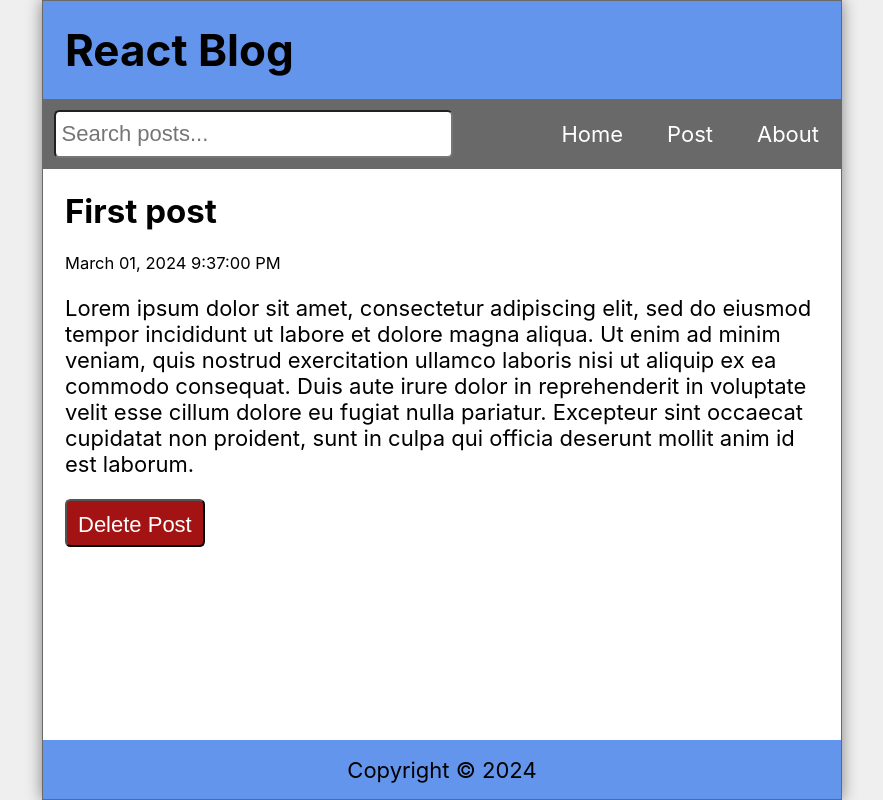
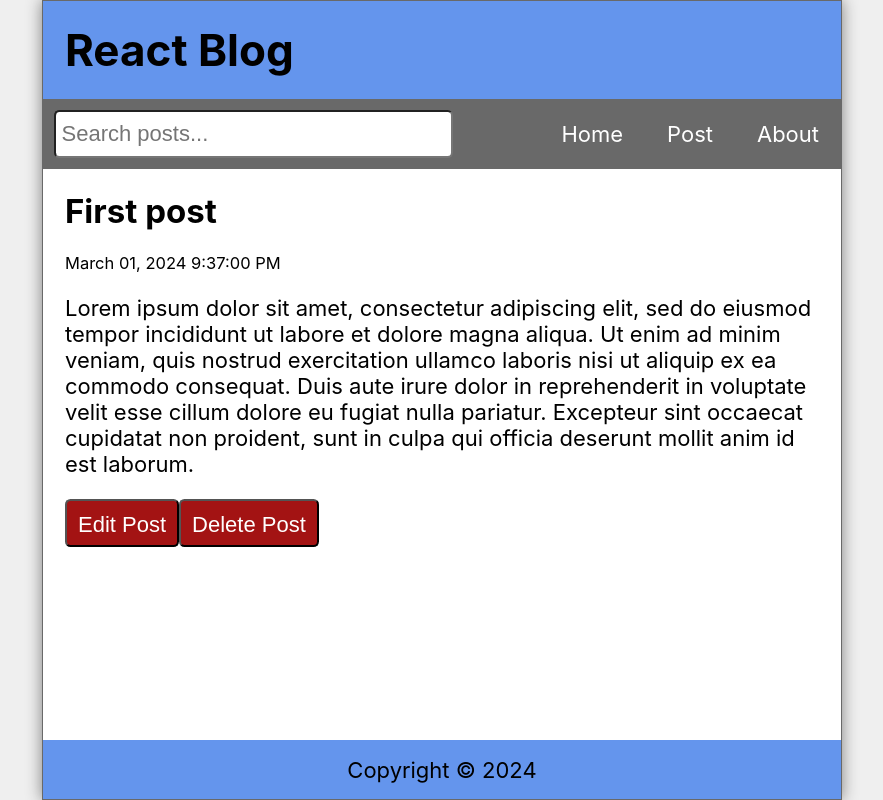
Before and after one commit to Abrafaks/blog, a React (Create React App) app: page /post/1 in a window 1280 px wide. Shown: the whole page, without its empty margins (198-1081 px from the left). Built offline with nearby package versions, Linux system fonts and the light colour scheme; data requests are answered from the project's data file.

Commit message:
Add edit button to post page

```diff
--- a/src/PostPage.js
+++ b/src/PostPage.js
@@ -13,7 +13,13 @@ const PostPage = ({ posts, handleDelete }) => {
                         <h2>{post.title}</h2>
                         <p className="post-date">{post.datetime}</p>
                         <p className="post-body">{post.body}</p>
-                        <button onClick={() => handleDelete(post.id)}>
+                        <Link to={`/edit/${post.id}`}>
+                            <button className="edit-button">Edit Post</button>
+                        </Link>
+                        <button
+                            className="delete-button"
+                            onClick={() => handleDelete(post.id)}
+                        >
                             Delete Post
                         </button>
                     </>
```
